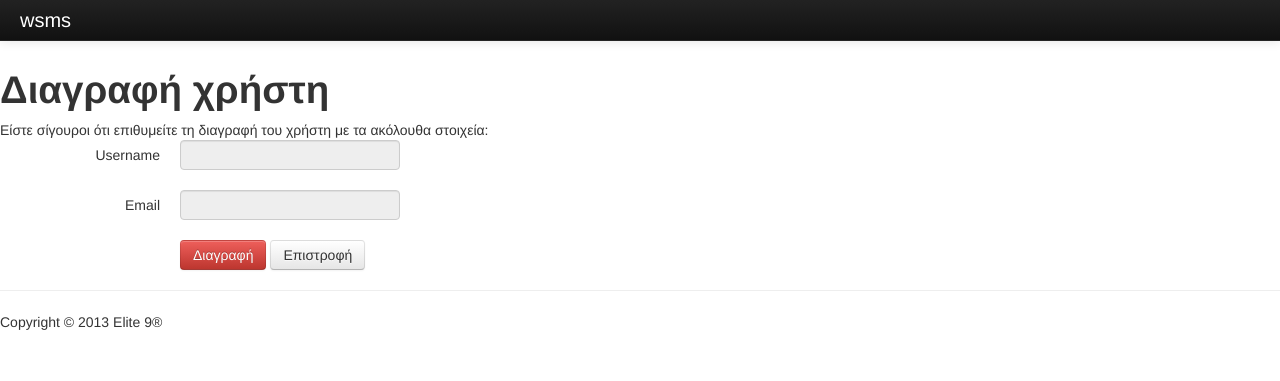
After one commit to bitzesmichail/wsms, a PHP site: template Views/users/deleteuser.php in a window 1280 px wide. The commit adds this page. Shown: the top 381 px of the page. Run offline with PHP 8.4, Linux system fonts and the light colour scheme; the template is opened without the code that fills it, so the values that code supplies are empty; some libraries are stand-ins or nearby versions.

Commit message:
Improve deleteuser

```diff
--- /dev/null
+++ b/Views/users/deleteuser.php
@@ -0,0 +1,38 @@
+<?php
+  //$which = 'users'; //which navbar button is active
+  require_once 'Views/navbars/navbar.php';
+?>
+
+<h1>
+  	Διαγραφή χρήστη
+</h1>
+
+Είστε σίγουροι ότι επιθυμείτε τη διαγραφή του χρήστη με τα ακόλουθα στοιχεία:
+
+<form class="form-horizontal" action="<?php echo USERS . "/delete"; ?>" method="post">
+  <div class="control-group">
+    <label class="control-label" for="username">Username</label>
+    <div class="controls">
+      <input type="text" name="username" value="<?php echo $data->username; ?>" disabled>
+    </div>
+  </div>
+  <div class="control-group">
+    <label class="control-label" for="email">Email</label>
+    <div class="controls">
+      <input type="text" name="email" value="<?php echo $data->email; ?>" disabled>
+    </div>
+  </div>
+
+  <input type="hidden" name="idUser" value="<?php echo $data->idUser; ?>">
+
+  <div class="control-group">
+    <div class="controls">
+      <button type="submit" class="btn btn-danger">Διαγραφή</button>
+      <a href="<?php echo USERS . "/index"; ?>"><button type="button" class="btn">Επιστροφή</button></a>
+    </div>
+  </div>
+</form>
+
+
+
+</script>
```
Also changed, not shown: Controllers/UsersController.php (+19 -4 lines), Views/users/index.php (+1 -11 lines).
